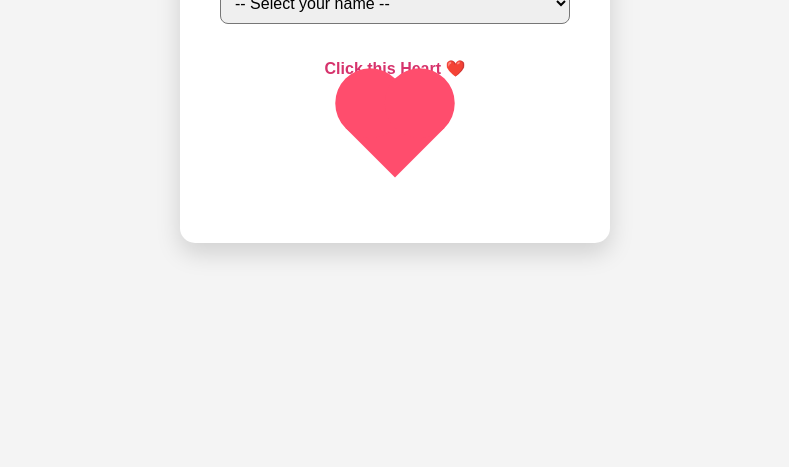
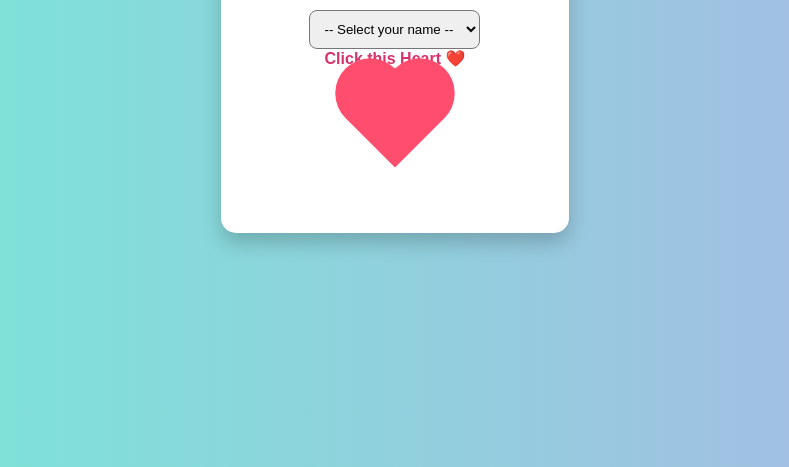
Before and after one commit to Vivek-balasani/greeting, a plain HTML site: page index.html in a window 1280 px wide. Shown: the part 349-816 px from the top of the page, without its empty margins (245-1034 px from the left). Drawn offline with Linux system fonts and the light colour scheme.

Commit message:
Update index.html

```diff
--- a/index.html
+++ b/index.html
@@ -7,22 +7,20 @@
 
 <style>
     body {
+    background: linear-gradient(to right, #74ebd5, #ACB6E5);
     font-family: Arial, sans-serif;
-        background: #f4f4f4;
     display: flex;
     justify-content: center;
     align-items: center;
     height: 100vh;
-        margin: 0;
 }
 
 .container {
     background: white;
     padding: 40px;
     border-radius: 15px;
-        box-shadow: 0 10px 25px rgba(0,0,0,0.15);
+    box-shadow: 0 10px 20px rgba(0,0,0,.2);
     text-align: center;
-        width: 350px;
 }
 
     h1 {
@@ -31,13 +29,9 @@
     }
 
     select {
-        width: 100%;
     padding: 10px;
-        font-size: 16px;
     border-radius: 8px;
-        margin-bottom: 35px;
 }
-
     /* Heart Button */
     .heart-container {
         display: flex;
```
Lines whose indentation alone changed are shown as unchanged.
